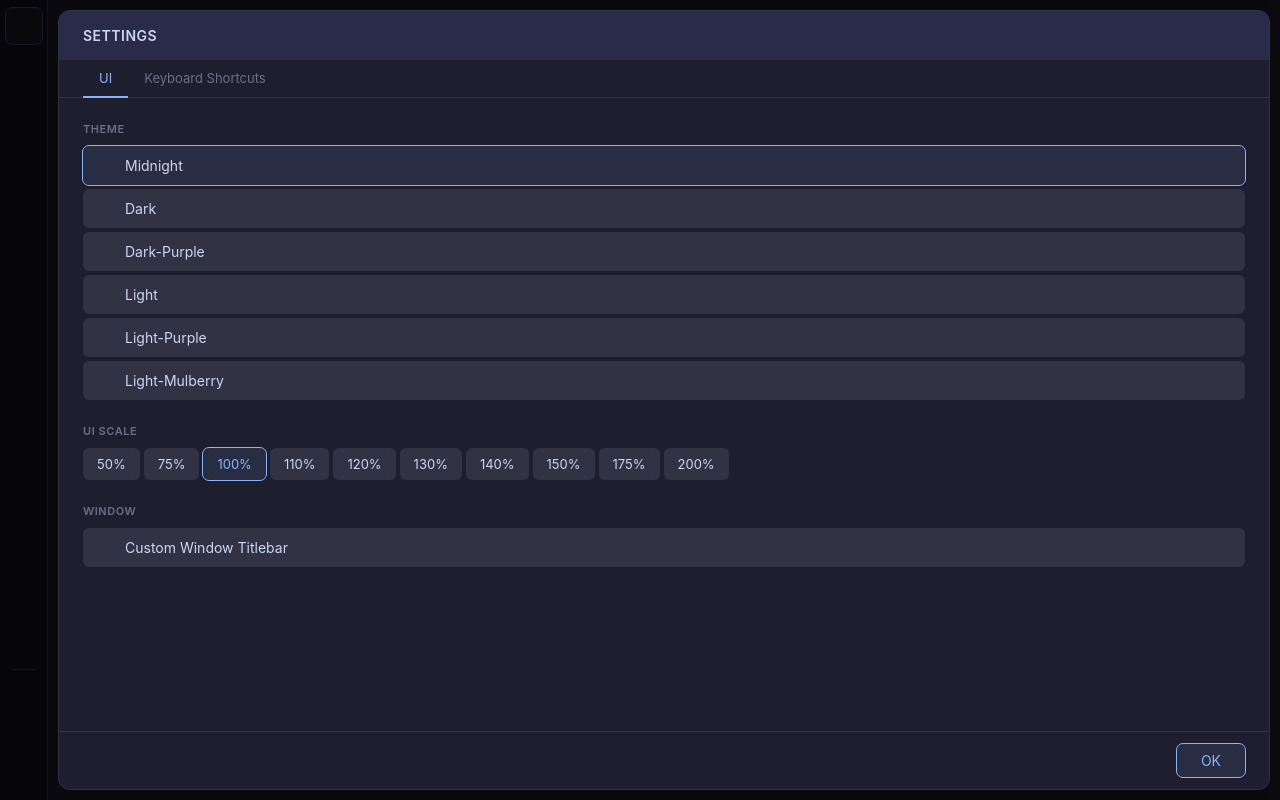
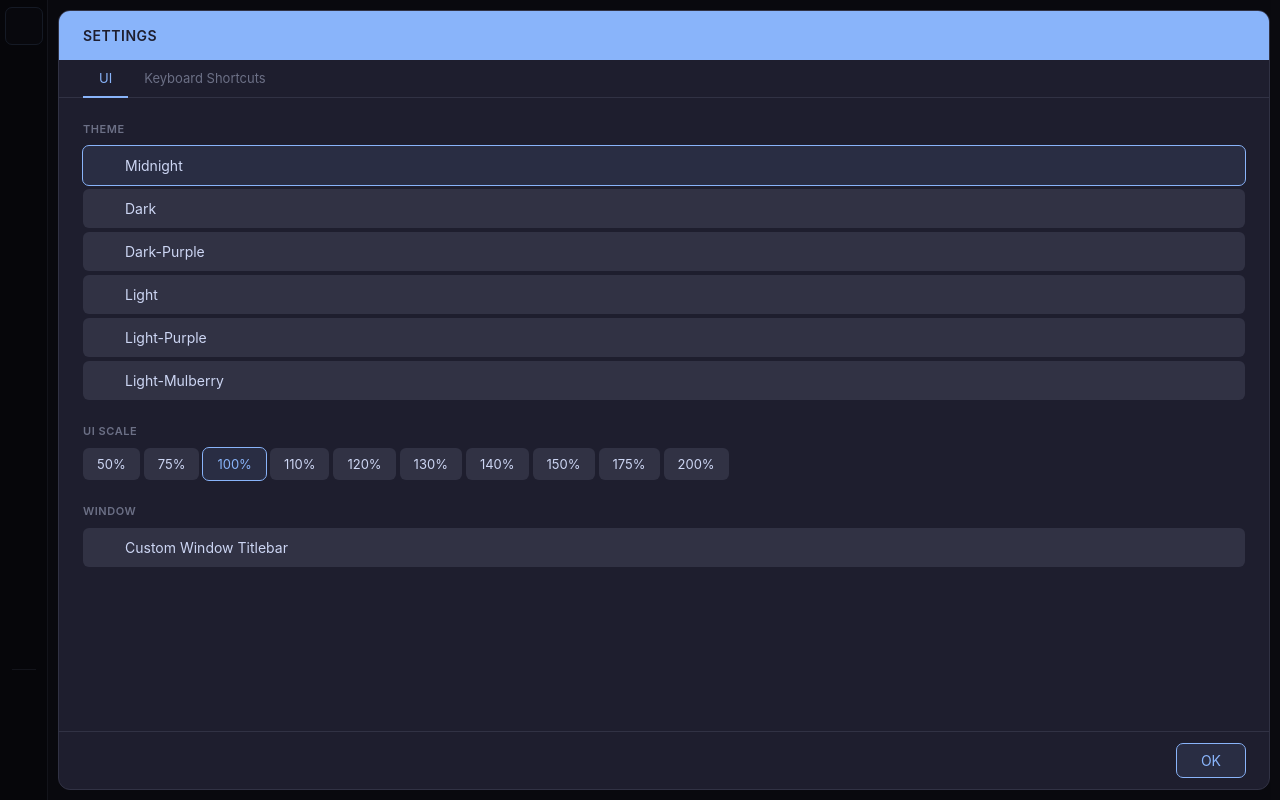
Before and after one commit to NathanLaan/noteliner, a Svelte app: page / in a window 1280 px wide. Both pictures are taken after a click on the button 23 px from the left and 694 px from the top of the page. Built offline with nearby package versions, Linux system fonts and the light colour scheme.

Commit message:
feat: Updated modal headers to match theme color.

```diff
--- a/src/renderer/stores/theme.svelte.js
+++ b/src/renderer/stores/theme.svelte.js
@@ -31,8 +31,6 @@ const THEMES = {
       '--pre-bg': '#11111b',
       '--blockquote-border': '#45475a',
       '--tag-bg': '#313244',
-      '--modal-header-bg': '#2a2a4a',
-      '--modal-header-text': '#cdd6f4',
     }
   },
   dark: {
@@ -67,8 +65,6 @@ const THEMES = {
       '--pre-bg': '#111111',
       '--blockquote-border': '#444444',
       '--tag-bg': '#333333',
-      '--modal-header-bg': '#2a2a2a',
-      '--modal-header-text': '#e0e0e0',
     }
   },
   darkPurple: {
@@ -103,8 +99,6 @@ const THEMES = {
       '--pre-bg': '#111111',
       '--blockquote-border': '#444444',
       '--tag-bg': '#333333',
-      '--modal-header-bg': '#2a2a2a',
-      '--modal-header-text': '#e0e0e0',
     }
   },
   light: {
@@ -139,8 +133,6 @@ const THEMES = {
       '--pre-bg': '#f0f0f0',
       '--blockquote-border': '#d4d4d4',
       '--tag-bg': '#e0e0e0',
-      '--modal-header-bg': '#e8e8e8',
-      '--modal-header-text': '#1a1a1a',
     }
   },
   lightPurple: {
@@ -175,8 +167,6 @@ const THEMES = {
       '--pre-bg': '#f0f0f0',
       '--blockquote-border': '#d4d4d4',
       '--tag-bg': '#e0e0e0',
-      '--modal-header-bg': '#e8e8e8',
-      '--modal-header-text': '#1a1a1a',
     }
   },
   lightMulberry: {
@@ -211,8 +201,6 @@ const THEMES = {
       '--pre-bg': '#f0f0f0',
       '--blockquote-border': '#d4d4d4',
       '--tag-bg': '#e0e0e0',
-      '--modal-header-bg': '#e8e8e8',
-      '--modal-header-text': '#1a1a1a',
     }
   }
 };
--- a/src/renderer/styles/global.css
+++ b/src/renderer/styles/global.css
@@ -110,7 +110,7 @@ input, textarea {
 .modal-header {
   display: flex;
   align-items: center;
-  background: var(--modal-header-bg);
+  background: var(--accent);
   padding: 16px 24px;
   flex-shrink: 0;
 }
@@ -118,7 +118,7 @@ input, textarea {
 .modal-header h2 {
   font-size: 14px;
   font-weight: 600;
-  color: var(--modal-header-text);
+  color: var(--accent-on);
   text-transform: uppercase;
   letter-spacing: 0.5px;
 }
```
